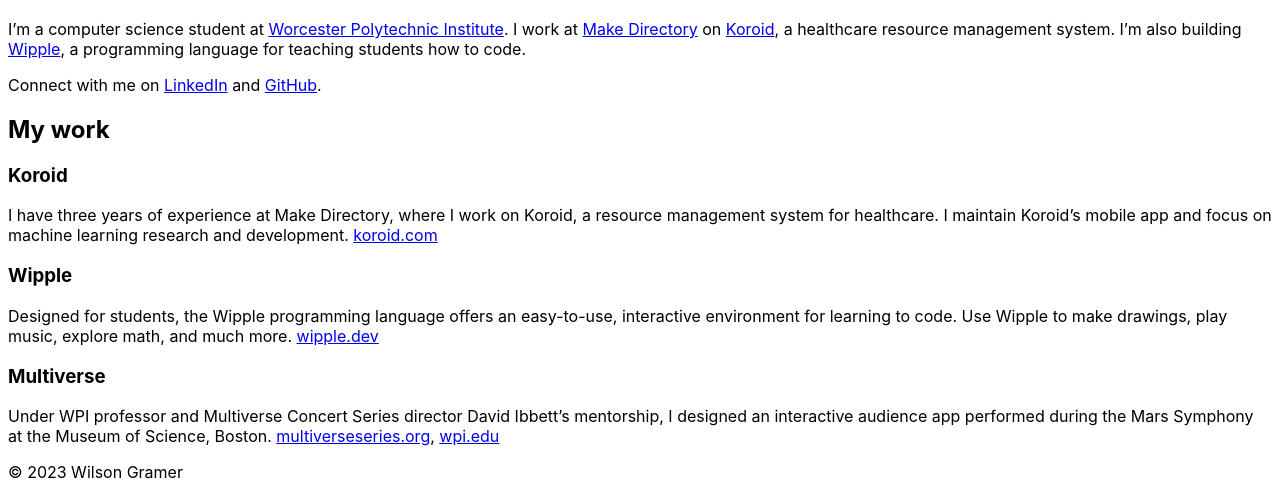
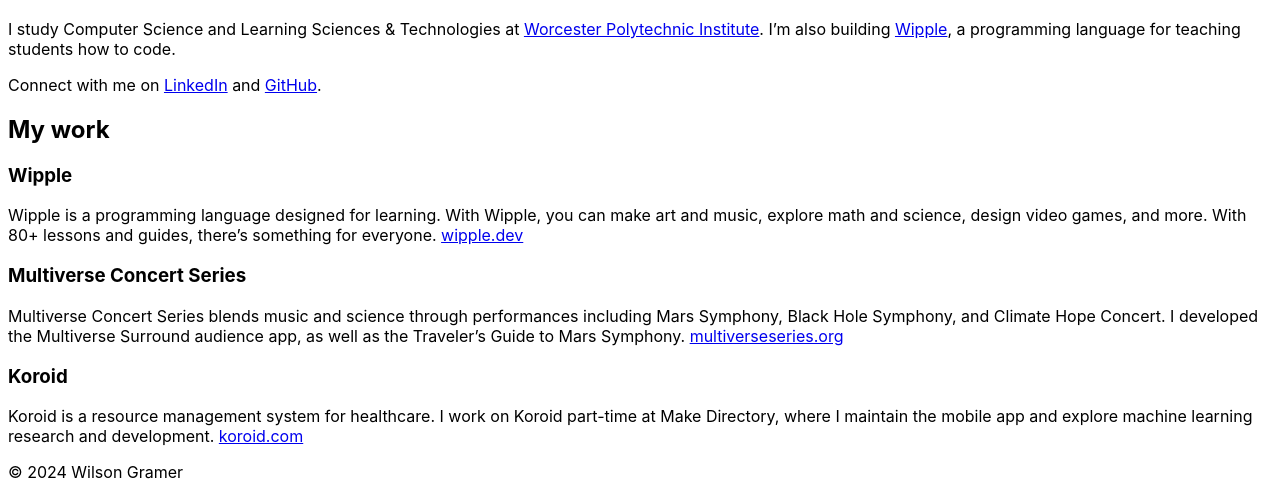
Before and after one commit to WilsonGramer/wilsongramer.github.io, an Eleventy site: page src/index.html in a window 1280 px wide. Shown: the part 375-873 px from the top of the page. Built offline with nearby package versions, Linux system fonts and the light colour scheme; Eleventy itself is replaced by a stand-in of ours; files that its build step writes are made by us from their sources; a web font is replaced by a local one.

Commit message:
Update website

```diff
--- a/src/index.html
+++ b/src/index.html
@@ -11,12 +11,10 @@
 <h1 class="text-3xl sm:text-4xl">Hi, I’m Wilson Gramer</h1>
 
 <p class="text-xl">
-    I’m a computer science student at
-    <a target="_blank" href="https://wpi.edu">Worcester Polytechnic Institute</a>. I work at
-    <a target="_blank" href="https://mk-dir.com">Make Directory</a> on
-    <a target="_blank" href="https://koroid.com">Koroid</a>, a healthcare resource management
-    system. I’m also building <a target="_blank" href="https://wipple.dev">Wipple</a>, a programming
-    language for teaching students how to code.
+    I study Computer Science and Learning Sciences & Technologies at
+    <a target="_blank" href="https://wpi.edu">Worcester Polytechnic Institute</a>. I’m also building
+    <a target="_blank" href="https://wipple.dev">Wipple</a>, a programming language for teaching
+    students how to code.
 </p>
 
 <p class="text-xl">
@@ -27,31 +25,30 @@
 
 <h2 class="text-2xl sm:text-3xl mt-12">My work</h2>
 
+<h3 class="text-xl sm:text-2xl">Wipple</h3>
+
+<p class="text-lg">
+    Wipple is a programming language designed for learning. With Wipple, you can make art and music,
+    explore math and science, design video games, and more. With 80+ lessons and guides, there’s
+    something for everyone.
+    <a target="_blank" href="https://wipple.dev">wipple.dev</a>
+</p>
+
+<h3 class="text-xl sm:text-2xl">Multiverse Concert Series</h3>
+
+<p class="text-lg">
+    Multiverse Concert Series blends music and science through performances including Mars Symphony,
+    Black Hole Symphony, and Climate Hope Concert. I developed the Multiverse Surround audience app,
+    as well as the Traveler’s Guide to Mars Symphony.
+    <a target="_blank" href="https://multiverseseries.org">multiverseseries.org</a>
+</p>
+
 <h3 class="text-xl sm:text-2xl">Koroid</h3>
 <p class="text-lg">
-    I have three years of experience at Make Directory, where I work on Koroid, a resource
-    management system for healthcare. I maintain Koroid’s mobile app and focus on machine learning
-    research and development. <a target="_blank" href="https://koroid.com">koroid.com</a>
+    Koroid is a resource management system for healthcare. I work on Koroid part-time at Make
+    Directory, where I maintain the mobile app and explore machine learning research and
+    development.
+    <a target="_blank" href="https://koroid.com">koroid.com</a>
 </p>
 
-<h3 class="text-xl sm:text-2xl">Wipple</h3>
-<p class="text-lg">
-    Designed for students, the Wipple programming language offers an easy-to-use, interactive
-    environment for learning to code. Use Wipple to make drawings, play music, explore math, and
-    much more. <a target="_blank" href="https://wipple.dev">wipple.dev</a>
-</p>
-
-<h3 class="text-xl sm:text-2xl">Multiverse</h3>
-<p class="text-lg">
-    Under WPI professor and Multiverse Concert Series director David Ibbett’s mentorship, I designed
-    an interactive audience app performed during the Mars Symphony at the Museum of Science, Boston.
-    <a target="_blank" href="https://multiverseseries.org">multiverseseries.org</a>,
-    <a
-        target="_blank"
-        href="https://www.wpi.edu/news/announcements/mars-symphony-professor-and-his-lab-explore-mars-through-music"
-    >
-        wpi.edu
-    </a>
-</p>
-
-<p class="text-sm mt-14">© 2023 Wilson Gramer</p>
+<p class="text-sm mt-14">© 2024 Wilson Gramer</p>
--- a/src/styles/index.css
+++ b/src/styles/index.css
@@ -11,7 +11,7 @@
 }
 
 a {
-    @apply font-semibold text-sky-500 dark:text-sky-400 no-underline;
+    @apply font-semibold text-blue-500 dark:text-blue-400 no-underline;
 }
 
 h1,
```
